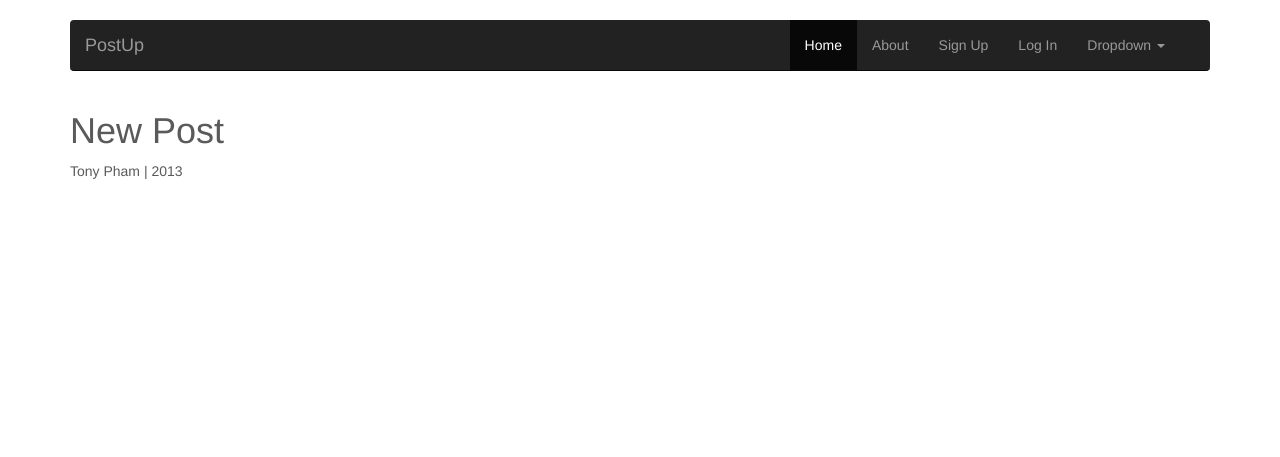
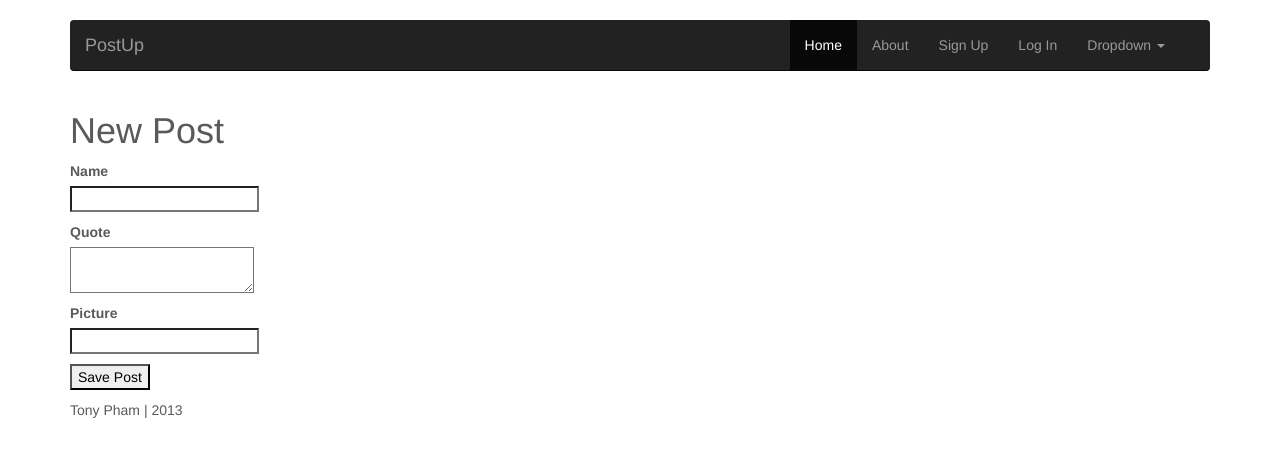
Before and after one commit to phamtony/postup, a Rails app: page /posts/new in a window 1280 px wide. Shown: the top 457 px of the page. Run offline with Rails 7, Linux system fonts and the light colour scheme; style sheets or scripts are compiled from the project's sources; some libraries are stand-ins or nearby versions.

Commit message:
Configure routes to homepage Added form in posts Posts controller created Made 3 Partials footer, header, and form Configured and setted up our post controller views and models

```diff
--- a/app/controllers/posts_controller.rb
+++ b/app/controllers/posts_controller.rb
@@ -1,7 +1,30 @@
 class PostsController < ApplicationController
+
   def index
+    @posts= Post.all
   end
+
 
   def new
   end
+
+
+  def create
+    @post = Post.new(post_params)
+
+    @post.save
+    redirect_to @post
+  end
+
+  def show
+    @post = Post.find(params[:id])
+  end
+
+
+  private
+    def post_params
+      params.require(:post).permit(:name, :quote, :picture)
+    end
+
+
 end
--- /dev/null
+++ b/app/views/layouts/_footer.html.erb
@@ -0,0 +1,3 @@
+<div class="container">
+	Tony Pham | 2013
+</div>
--- a/app/views/pages/about.html.erb
+++ b/app/views/pages/about.html.erb
@@ -1,4 +1,5 @@
 <h1>About PostUp</h1>
+
 <p>Lorem Ipsum is simply dummy text of the printing and typesetting industry. Lorem Ipsum has been the industry's standard dummy text ever since the 1500s, when an unknown printer took a galley of type and scrambled it to make a type specimen book. It has survived not only five centuries, but also the leap into electronic typesetting, remaining essentially unchanged. It was popularised in the 1960s with the release of Letraset sheets containing Lorem Ipsum passages, and more recently with desktop publishing software like Aldus PageMaker including versions of Lorem Ipsum.<p>
 
 <p>Lorem Ipsum is simply dummy text of the printing and typesetting industry. Lorem Ipsum has been the industry's standard dummy text ever since the 1500s, when an unknown printer took a galley of type and scrambled it to make a type specimen book. It has survived not only five centuries, but also the leap into electronic typesetting, remaining essentially unchanged. It was popularised in the 1960s with the release of Letraset sheets containing Lorem Ipsum passages, and more recently with desktop publishing software like Aldus PageMaker including versions of Lorem Ipsum.<p>
--- a/app/views/pages/home.html.erb
+++ b/app/views/pages/home.html.erb
@@ -1,4 +1,5 @@
 <h1>Home</h1>
+
 <p>Lorem Ipsum is simply dummy text of the printing and typesetting industry. Lorem Ipsum has been the industry's standard dummy text ever since the 1500s, when an unknown printer took a galley of type and scrambled it to make a type specimen book. It has survived not only five centuries, but also the leap into electronic typesetting, remaining essentially unchanged. It was popularised in the 1960s with the release of Letraset sheets containing Lorem Ipsum passages, and more recently with desktop publishing software like Aldus PageMaker including versions of Lorem Ipsum.<p>
 
 <p>Lorem Ipsum is simply dummy text of the printing and typesetting industry. Lorem Ipsum has been the industry's standard dummy text ever since the 1500s, when an unknown printer took a galley of type and scrambled it to make a type specimen book. It has survived not only five centuries, but also the leap into electronic typesetting, remaining essentially unchanged. It was popularised in the 1960s with the release of Letraset sheets containing Lorem Ipsum passages, and more recently with desktop publishing software like Aldus PageMaker including versions of Lorem Ipsum.<p>
--- /dev/null
+++ b/app/views/posts/_form.html.erb
@@ -0,0 +1,21 @@
+<%= form_for :post, url: posts_path do |f| %>
+	<p>
+		<%= f.label :name %><br>
+		<%= f.text_field :name %>
+	</p>
+
+	<p>
+		<%= f.label :quote %><br>
+		<%= f.text_area :quote %>
+	</p>
+
+	<p>
+		<%= f.label :picture %><br>
+		<%= f.text_field :picture %>
+	</p>
+
+	<p>
+		<%= f.submit %>
+	</p>
+
+<% end %>
--- a/app/views/posts/new.html.erb
+++ b/app/views/posts/new.html.erb
@@ -1 +1,3 @@
 <h1>New Post</h1>
+
+<%= render 'posts/form'%>
--- a/config/routes.rb
+++ b/config/routes.rb
@@ -1,6 +1,8 @@
 Postup::Application.routes.draw do
-  get "posts/index"
-  get "posts/new"
+  root 'pages#home'
+
+  resources :posts
+
   get "pages/home"
   get "pages/about"
   # The priority is based upon order of creation: first created -> highest priority.
--- a/db/migrate/20130902225350_create_posts.rb
+++ b/db/migrate/20130902225350_create_posts.rb
@@ -2,7 +2,7 @@ class CreatePosts < ActiveRecord::Migration
   def change
     create_table :posts do |t|
       t.string :name
-      t.text :description
+      t.text :quote
       t.string :picture
 
       t.timestamps
```
Also changed, not shown: app/views/layouts/_header.html.erb (added, +38 -0 lines), app/views/layouts/application.html.erb (+10 -44 lines), app/views/posts/index.html.erb (+17 -2 lines), app/views/posts/show.html.erb (added, +14 -0 lines), db/schema.rb.
